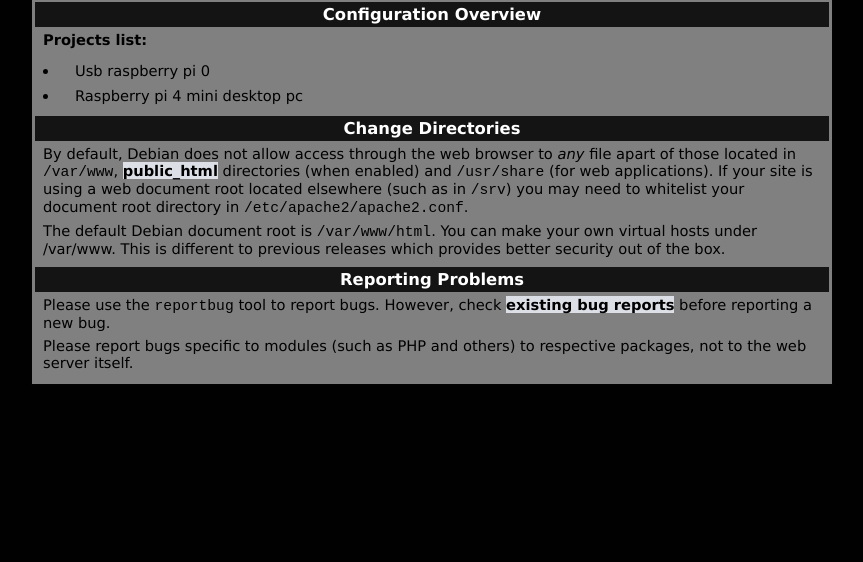
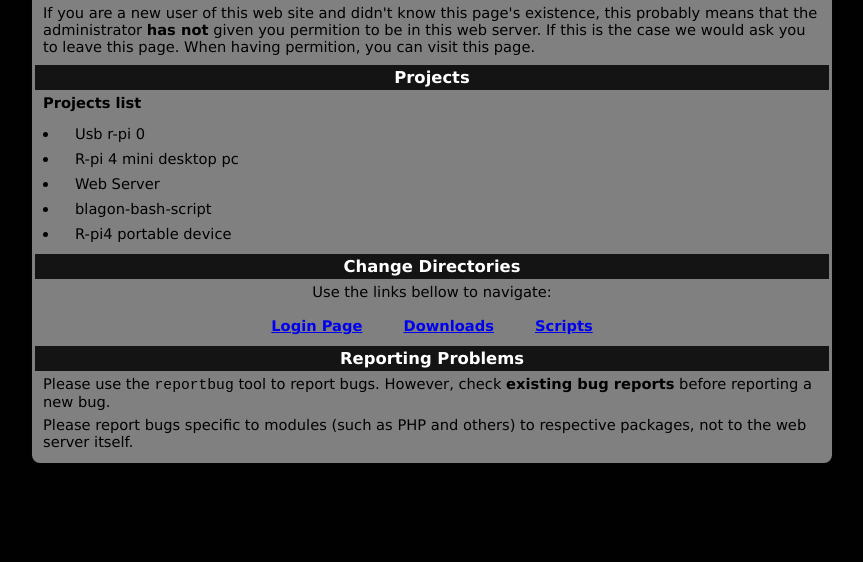
Before and after one commit to johnzgl00/apache2-custom, a plain HTML site: page main.html in a window 1280 px wide. Shown: the part 238-800 px from the top of the page, without its empty margins (208-1071 px from the left). Drawn offline with Linux system fonts and the light colour scheme; files whose address does not match are found by name.

Commit message:
Add files via upload

```diff
--- a/main.html
+++ b/main.html
@@ -26,7 +26,7 @@
 
     width: 800px;
 
-    margin-bottom: 3px;
+    border-radius: 10px;
     margin-left: auto;
     margin-right: auto;
     padding: 0px 0px 0px 0px;
@@ -38,18 +38,19 @@
     background-color: #808080;
 
     text-align: center;
+    margin-top: 5%;
   }
 
   div.page_header {
     height: 99px;
     width: 100%;
-
+    border-radius: 10px;
     background-color: #707070;
   }
 
   div.page_header span {
     margin: 15px 0px 0px 50px;
-
+    border-radius: 10px;
     font-size: 180%;
     font-weight: bold;
   }
@@ -104,6 +105,14 @@
     font-size: 100%;
   }
 
+  div.content_section_text_1 {
+    padding: 4px 8px 4px 8px;
+    text-align:center;
+    color: #000000;
+    margin-bottom:1%;
+    font-size: 100%;
+  }
+
   div.content_section_text pre {
     margin: 8px 0px 8px 0px;
     padding: 8px 8px 8px 8px;
@@ -137,7 +146,7 @@
   }
 
   div.section_header_red {
-    background-color: #335634;
+    background-color: #000;
   }
 
   div.section_header_grey {
@@ -170,7 +179,7 @@
   div.content_section_text a:link,
   div.content_section_text a:visited,
    div.content_section_text a:active {
-    background-color: #DCDFE6;
+   /* background-color: #DCDFE6;*/
 
     color: #000000;
   }
@@ -221,8 +230,8 @@
         <div class="content_section_text">
           <p>
                 This is a hobbyist web server called Hacklog. It is only experimental and
-		used for <b>educational</b> perposes. It is used as a blog for the projects
-		we make and run.
+    used for <b>educational</b> perposes. It is used as a blog for the projects
+    we make and run.
           </p>
 
 
@@ -230,29 +239,38 @@
                 If you are a new user of this web site and didn't know this page's existence,
                 this probably means that the administrator <b>has not</b> given you permition
                 to be in this web server. If this is the case we would ask you to leave this
-		page. When having permition, you can visit this page.
+    page. When having permition, you can visit this page.
           </p>
 
         </div>
         <div class="section_header">
           <div id="changes"></div>
-                Configuration Overview
+                Projects
         </div>
         <div class="content_section_text">
           <p>
-               <b>Projects list:</b>
+               <b>Projects list</b>
 
           </p>
 
           <ul>
                         <li>
-                           Usb raspberry pi 0
+                           Usb r-pi 0
                         </li>
 
                         <li>
-                           Raspberry pi 4 mini desktop pc
+                           R-pi 4 mini desktop pc
+                        </li>
+      <li>
+                           Web Server
                         </li>
 
+                        <li>
+                           blagon-bash-script
+                        </li>
+      <li>
+         R-pi4 portable device
+      </li>
 
           </ul>
         </div>
@@ -262,21 +280,24 @@
                 Change Directories
         </div>
 
-        <div class="content_section_text">
+        <div class="content_section_text_1">
             <p>
-                By default, Debian does not allow access through the web browser to
-                <em>any</em> file apart of those located in <tt>/var/www</tt>,
-                <a href="http://httpd.apache.org/docs/2.4/mod/mod_userdir.html" rel="nofollow">public_html</a>
-                directories (when enabled) and <tt>/usr/share</tt> (for web
-                applications). If your site is using a web document root
-                located elsewhere (such as in <tt>/srv</tt>) you may need to whitelist your
-                document root directory in <tt>/etc/apache2/apache2.conf</tt>.
+    Use the links bellow to navigate:
             </p>
-            <p>
-                The default Debian document root is <tt>/var/www/html</tt>. You
-                can make your own virtual hosts under /var/www. This is different
-                to previous releases which provides better security out of the box.
-            </p>
+            <ul>
+      <span style="color: #808080">------</span>
+    </ul>
+    <!--<ul>
+      <span style="color: #808080">------</span>
+    </ul>-->
+    <ul>
+            <a href="http://192.168.68.8" rel="nofollow"><b>Login Page</b></a>
+      <span style="color: #808080">------</span>
+      <a href="http://192.168.68.8/downloads" rel="nofollow"><b>Downloads</b></a>
+              <span style="color: #808080">------</span>
+      <a href="http://192.168.68.8/scripts" rel="nofollow"><b>Scripts</b></a>
+
+    </ul>
         </div>
 
         <div class="section_header">
```
Also changed, not shown: index.html (+2 -1 lines).
